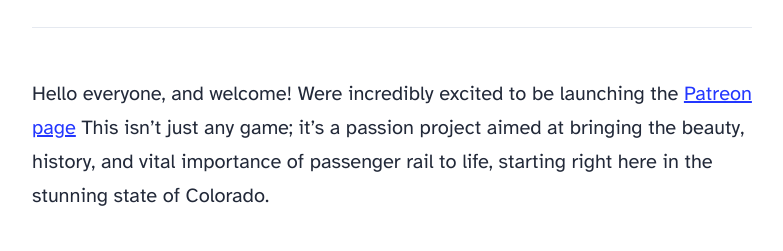
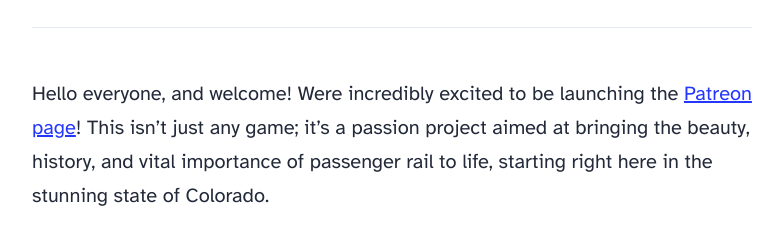
Before and after one commit to BSA-Consulting-LLC/travelbytraingamewebsite, an Astro site: page /blog/all_aboard_announcing_travel_by_train_patreon in a window 1280 px wide. Shown: the part 1123-1374 px from the top of the page, without its empty margins (248-1031 px from the left). Built offline with nearby package versions, Linux system fonts and the light colour scheme; Astro itself is replaced by a stand-in of ours.

Commit message:
Update All_Aboard_Announcing_Travel_By_Train_Patreon.md

```diff
--- a/src/content/blog/All_Aboard_Announcing_Travel_By_Train_Patreon.md
+++ b/src/content/blog/All_Aboard_Announcing_Travel_By_Train_Patreon.md
@@ -4,7 +4,7 @@ description: "Help build Travel By Train"
 pubDate: "July 29 2025"
 heroImage: "/travelbytraininsidetrain.png"
 ---
-Hello everyone, and welcome! Were incredibly excited to be launching the [Patreon page](https://patreon.com/TravelByTrainGame) This isn't just any game; it's a passion project aimed at bringing the beauty, history, and vital importance of passenger rail to life, starting right here in the stunning state of Colorado.
+Hello everyone, and welcome! Were incredibly excited to be launching the [Patreon page](https://patreon.com/TravelByTrainGame)! This isn't just any game; it's a passion project aimed at bringing the beauty, history, and vital importance of passenger rail to life, starting right here in the stunning state of Colorado.
 
 ## What is Travel By Train?
 Imagine exploring Colorado's breathtaking landscapes from the comfort of a train, experiencing its rich history and vibrant culture, all while embarking on engaging challenges and discoveries. That's the essence of Travel By Train. This game will immerse you in the world of Colorado's railways, allowing you to:
```
